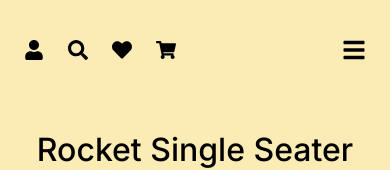
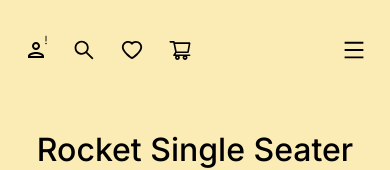
Before and after one commit to gulariba/UI-UX-HACKTHON, a Next.js app: page / in a window 390 px wide. Shown: the top 170 px of the page. Built offline with nearby package versions, Linux system fonts and the light colour scheme.

Commit message:
Update Navbar.tsx

```diff
--- a/src/app/Components/Navbar.tsx
+++ b/src/app/Components/Navbar.tsx
@@ -1,7 +1,15 @@
 'use client';
 
 import React, { useState } from "react";
-import { FaSearch, FaHeart, FaShoppingCart, FaUser, FaBars, FaTimes } from "react-icons/fa";
+import {
+  AiOutlineSearch, // Outline search icon
+  AiOutlineHeart,  // Outline heart icon
+  AiOutlineShoppingCart, // Outline cart icon
+  AiOutlineMenu, // Outline menu (hamburger)
+  AiOutlineClose, // Outline close (X)
+  AiOutlineExclamation, // Outline exclamation mark
+} from "react-icons/ai";
+import { MdOutlinePerson } from "react-icons/md"; // Outline user icon
 
 const Navbar = () => {
   const [isMobileMenuOpen, setIsMobileMenuOpen] = useState(false);
@@ -12,8 +20,6 @@ const Navbar = () => {
 
   return (
     <nav className="w-full h-[100px] flex justify-between items-center bg-[#FBEBB5] px-6 md:px-12 shadow-lg relative">
-
-
       {/* Center: Navigation Links (Desktop) */}
       <div className="hidden md:flex flex-1 justify-center space-x-12 font-poppins">
         <a href="#home" className="text-[#000000] text-lg hover:text-gray-600">
@@ -32,17 +38,19 @@ const Navbar = () => {
 
       {/* Right Side: Icons */}
       <div className="flex space-x-6 font-poppins text-[#000000] text-base">
-        <a href="#user" className="hover:text-gray-600">
-          <FaUser className="h-5 w-5" />
+        {/* User Icon with Exclamation */}
+        <a href="#user" className="relative hover:text-gray-600">
+          <MdOutlinePerson className="h-6 w-6" />
+          <AiOutlineExclamation className="absolute top-[-4px] right-[-4px] h-3 w-3 text-[#000000]" />
         </a>
         <a href="#search" className="hover:text-gray-600">
-          <FaSearch className="h-5 w-5" />
+          <AiOutlineSearch className="h-6 w-6" />
         </a>
         <a href="#wishlist" className="hover:text-gray-600">
-          <FaHeart className="h-5 w-5" />
+          <AiOutlineHeart className="h-6 w-6" />
         </a>
         <a href="#cart" className="hover:text-gray-600">
-          <FaShoppingCart className="h-5 w-5" />
+          <AiOutlineShoppingCart className="h-6 w-6" />
         </a>
       </div>
 
@@ -53,7 +61,7 @@ const Navbar = () => {
           onClick={toggleMobileMenu}
           aria-label="Toggle menu"
         >
-          {isMobileMenuOpen ? <FaTimes /> : <FaBars />}
+          {isMobileMenuOpen ? <AiOutlineClose /> : <AiOutlineMenu />}
         </button>
       </div>
 
```
